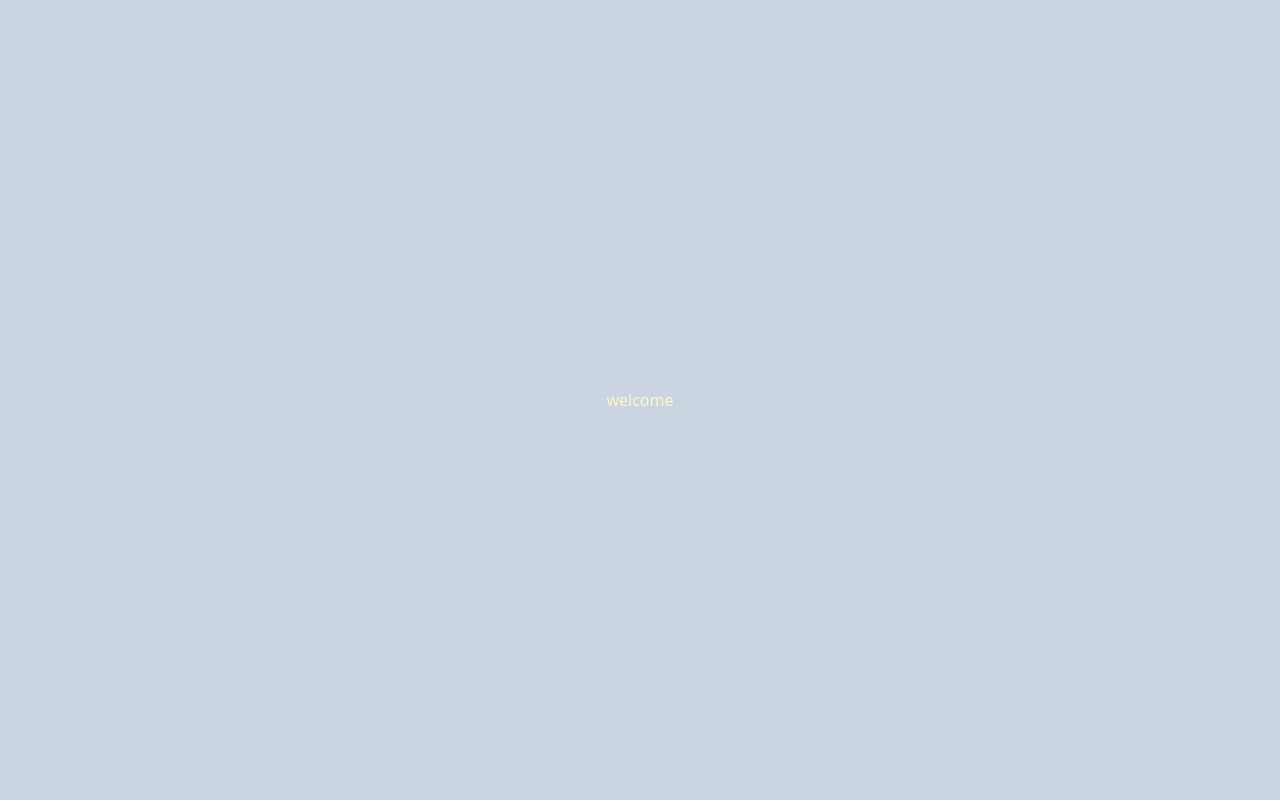
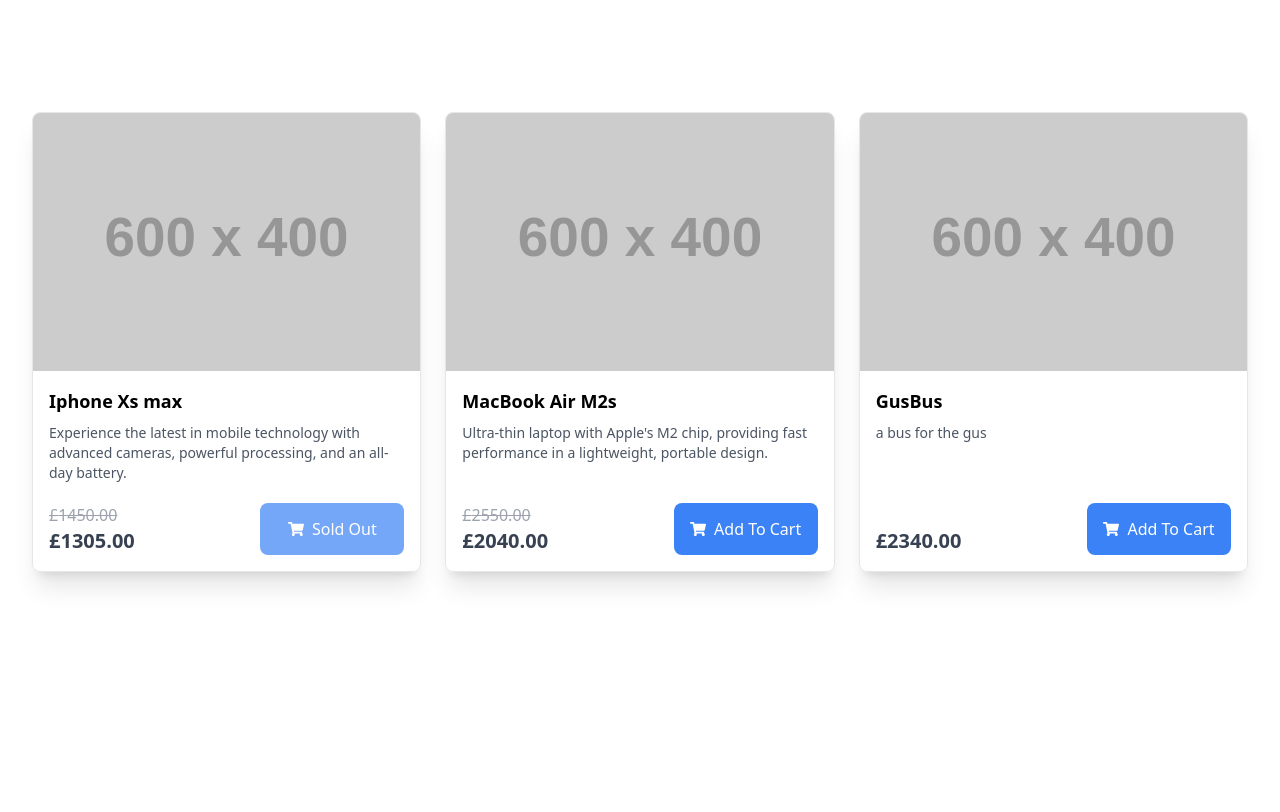
Before and after one commit to Noel-Proctor/Spring-Projects, a React (Vite) app in the folder EcommerceStore/Front End (React)/ecommerce-frontend/: page / in a window 1280 px wide. Built offline with nearby package versions, Linux system fonts and the light colour scheme.

Commit message:
Product Card and Model

```diff
--- a/EcommerceStore/Front End (React)/ecommerce-frontend/package.json
+++ b/EcommerceStore/Front End (React)/ecommerce-frontend/package.json
@@ -12,6 +12,7 @@
   "dependencies": {
     "@emotion/react": "^11.14.0",
     "@emotion/styled": "^11.14.0",
+    "@headlessui/react": "^2.2.0",
     "@mui/material": "^6.4.2",
     "react": "^18.3.1",
     "react-dom": "^18.3.1",
--- a/EcommerceStore/Front End (React)/ecommerce-frontend/src/App.jsx
+++ b/EcommerceStore/Front End (React)/ecommerce-frontend/src/App.jsx
@@ -2,13 +2,14 @@
 import reactLogo from './assets/react.svg'
 import viteLogo from '/vite.svg'
 import './App.css'
+import Products from './components/product/Products'
 
 function App() {
   const [count, setCount] = useState(0)
 
   return (
     <>
-      <div className="flex items-center justify-center bg-slate-300 text-yellow-100 h-screen"> welcome</div>
+      <Products></Products>
     </>
   )
 }
--- /dev/null
+++ b/EcommerceStore/Front End (React)/ecommerce-frontend/src/components/product/ProductCard.jsx
@@ -0,0 +1,76 @@
+import { useState } from "react";
+import { FaShoppingCart } from "react-icons/fa";
+import ProductViewModal from "./ProductViewModal";
+
+function ProductCard({
+    id, productName, image, description, quantity, price, discount, specialPrice
+}) {
+
+    const [showProductViewModal, setShowProductViewModal] = useState(false);
+    const btnLoader = false;
+    const [selectedProduct, setSelectedProduct] = useState(null);
+    const isAvailable = quantity && Number(quantity) > 0;
+
+
+    const handleProductOnclick = () => {
+        const product = { id, productName, image, description, quantity, price, discount, specialPrice };
+        setSelectedProduct(product);
+        setShowProductViewModal(true);
+    };
+
+    return (
+        <div className="border rounded-lg shadow-xl overflow-hidden transition-shadow duration-300">
+            <div onClick={handleProductOnclick} className="w-full overflow-hidden aspect-[3/2]">
+                <img src={image}
+                    alt={productName}
+                    className="w-full h-full cursor-pointer transition-transform duration-300 transform hover:scale-105" />
+            </div>
+            <div className="p-4" >
+                <h2 className="text-lg font-semibold mb-2 cursor-pointer">
+                    {productName}
+                </h2>
+                <div className="min-h-20 max-h-20">
+                    <p className="text-gray-600 text-sm">{description}</p>
+                </div>
+
+                <div className="flex items-centre justify-between">
+                    {specialPrice ? (
+                        <div className="flex flex-col">
+                            <span className="text-gray-400 line-through">£{Number(price).toFixed(2)}</span>
+                            <span className="text-gray-700 font-bold text-xl">£{Number(specialPrice).toFixed(2)}</span>
+                        </div>
+                    ) : (
+                        <div className="mt-6">
+                            <span className="text-gray-700 text-xl font-bold">
+                                £{Number(price).toFixed(2)}
+                            </span>
+
+                        </div>
+                    )}
+                    <button disabled={!isAvailable || btnLoader}
+                        onClick={() => { }}
+                        className={`bg-blue-500 ${isAvailable ? "opacity-100 hover:bg-blue-600" : "opacity-70"}
+                                 text-white py-2 px-3 rounded-lg items-center transition-colors duration-300 w-36 flex justify-center`}>
+                        <FaShoppingCart className="mr-2"></FaShoppingCart>
+                        {isAvailable ? "Add To Cart" : "Sold Out"}
+                    </button>
+                </div>
+            </div>
+
+            {showProductViewModal && (
+                <div>
+                    <ProductViewModal
+                        isOpen={showProductViewModal}
+                        setIsOpen={setShowProductViewModal}
+                        product={selectedProduct}
+                        isAvailable={isAvailable}>
+                    </ProductViewModal>
+                </div>)
+            }
+
+        </div>
+
+    )
+}
+
+export default ProductCard;
--- /dev/null
+++ b/EcommerceStore/Front End (React)/ecommerce-frontend/src/components/product/ProductViewModal.jsx
@@ -0,0 +1,57 @@
+import { Button, Dialog, DialogPanel, DialogTitle, DialogBackdrop } from '@headlessui/react'
+import { useState } from 'react'
+
+function ProductViewModal({ isOpen, setIsOpen, product, isAvailable }) {
+
+    const { id, productName, image, description, quantity, price, discount, specialPrice } = product;
+    const handleClickOpen = () => {
+        setIsOpen(true);
+    }
+
+    return (
+        <>
+            <Dialog open={isOpen} as="div" className="relative z-10" onClose={close} __demoMode>
+
+                <DialogBackdrop className="fixed inset-0 bg-slate-800 bg-opacity-70 transition-opacity" />
+                <div className="fixed inset-0 z-10 w-screen overflow-y-auto">
+                    <div className="flex min-h-full items-center justify-center p-4">
+                        <DialogPanel
+                            transition
+                            className="relative transform overflow-hidden rounded-xl bg-white/95 p-6 shadow-xl  transition-all md:max-w-[620px] md:min-w-[620px] w-full   "
+                        >
+
+                            {image && (
+                                <img src={image}
+                                    alt={productName}
+                                />
+                            )}
+
+                            <div className=" pt-10- pb-2">
+                                <DialogTitle as="h1" className="lg:text-3xl cm:text-2xl text-xl font-semibold leading-6 text-gray-800 mb-4 mt-5">
+                                    {productName}
+                                </DialogTitle>
+
+
+                            </div>
+
+                            <p className="mt-2 text-sm/6 text-slate-600/50">
+                                {description}
+                            </p>
+                            <div className="mt-4">
+                                <Button
+                                    className="inline-flex items-center gap-2 rounded-md bg-gray-700 py-1.5 px-3 text-sm/6 font-semibold text-white shadow-inner shadow-white/10 focus:outline-none data-[hover]:bg-gray-600 data-[focus]:outline-1 data-[focus]:outline-white data-[open]:bg-gray-700"
+                                    onClick={() => setIsOpen(false)}
+                                >
+                                    Got it, thanks!
+                                </Button>
+                            </div>
+                        </DialogPanel>
+                    </div>
+                </div>
+            </Dialog>
+        </>
+    )
+}
+
+
+export default ProductViewModal;
--- /dev/null
+++ b/EcommerceStore/Front End (React)/ecommerce-frontend/src/components/product/Products.jsx
@@ -0,0 +1,74 @@
+import { useEffect } from "react";
+import { FaExclamationTriangle } from 'react-icons/fa'
+import ProductCard from "./ProductCard";
+
+
+
+function Product() {
+
+    const products = [
+
+        {
+            productId: 652,
+            productName: "Iphone Xs max",
+            image: "https://placehold.co/600x400",
+            description: "Experience the latest in mobile technology with advanced cameras, powerful processing, and an all-day battery.",
+            quantity: 0,
+            price: 1450.0,
+            discount: 10.0,
+            specialPrice: 1305.0,
+        },
+        {
+            productId: 654,
+            productName: "MacBook Air M2s",
+            image: "https://placehold.co/600x400",
+            description: "Ultra-thin laptop with Apple's M2 chip, providing fast performance in a lightweight, portable design.",
+            quantity: 1,
+            price: 2550.0,
+            discount: 20.0,
+            specialPrice: 2040.0,
+        },
+
+        {
+            productId: 655,
+            productName: "GusBus",
+            image: "https://placehold.co/600x400",
+            description: "a bus for the gus",
+            quantity: 10,
+            price: 2340.0,
+            discount: 0.0,
+            specialPrice: 0,
+        }
+    ]
+
+    useEffect(() => {
+        console.log(products);
+    }, [])
+
+    const isLoading = false;
+    const errorMessage = "";
+
+    return (
+        <div className="lg: sm:px-8 px-4 py-14 2xl:w-[90%] 2xl:mx-auto">
+            {isLoading ? (<p>Products Loading</p>)
+                : errorMessage ? (<div className="flex justify-center items-center h-[200px]">
+                    <FaExclamationTriangle className="text-slate-800 text-3xl mr-2"></FaExclamationTriangle>
+                    <span className="text-slate-800 text-lg font-medium">
+                        {errorMessage}
+                    </span>
+                </div>
+                )
+                    : (
+                        <div className="min-h-[700px]">
+                            <div className="pb-6 pt-14 grid 2xl: grid-cols-4 lg:grid-cols-3 sm:grid-cols-2 gap-y-6 gap-x-6">
+                                {products && products.map((product) => (
+                                    <ProductCard key={product.productId} {...product}></ProductCard>
+                                ))}
+                            </div>
+                        </div>
+                    )}
+        </div>
+    )
+}
+
+export default Product;
```
Also changed, not shown: EcommerceStore/Front End (React)/ecommerce-frontend/src/components/common/Filter.jsx (added), EcommerceStore/Front End (React)/ecommerce-frontend/src/components/common/Paginagtion.jsx (added), 1 other file (tests, documents, lock files or other folders).
